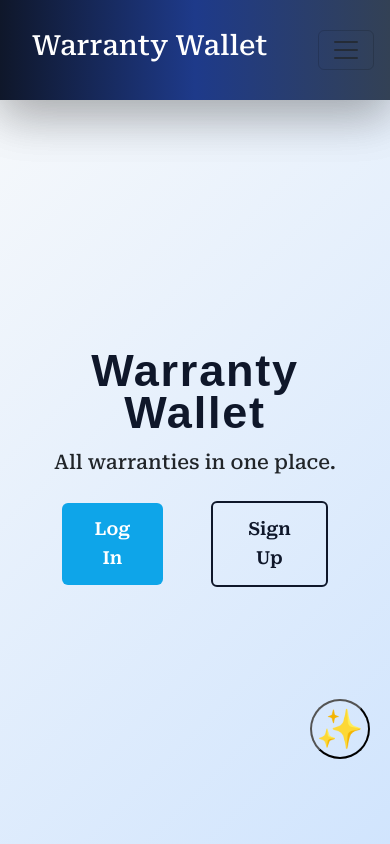
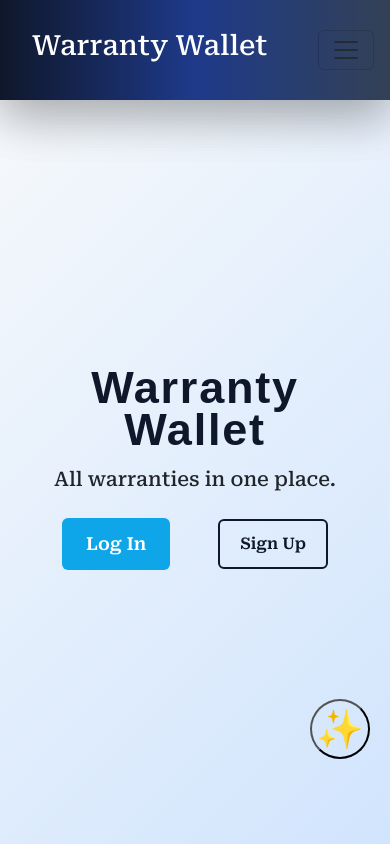
Before and after one commit to Vitomirov/warranty-wallet, a React (Vite) app in the folder src/frontend/: page / in a window 390 px wide. Shown: the top 844 px of the page. Built offline with nearby package versions, Linux system fonts and the light colour scheme; a web font is replaced by a local one.

Commit message:
Hero button adjsut for phone screen

```diff
--- a/src/frontend/styles/components/_button.scss
+++ b/src/frontend/styles/components/_button.scss
@@ -182,4 +182,9 @@
     transform: none;
     box-shadow: none;
   }
+
+  @media (max-width: 768px) {
+    font-size: 16px;
+    padding: 10px 20px;
+  }
 }
```
